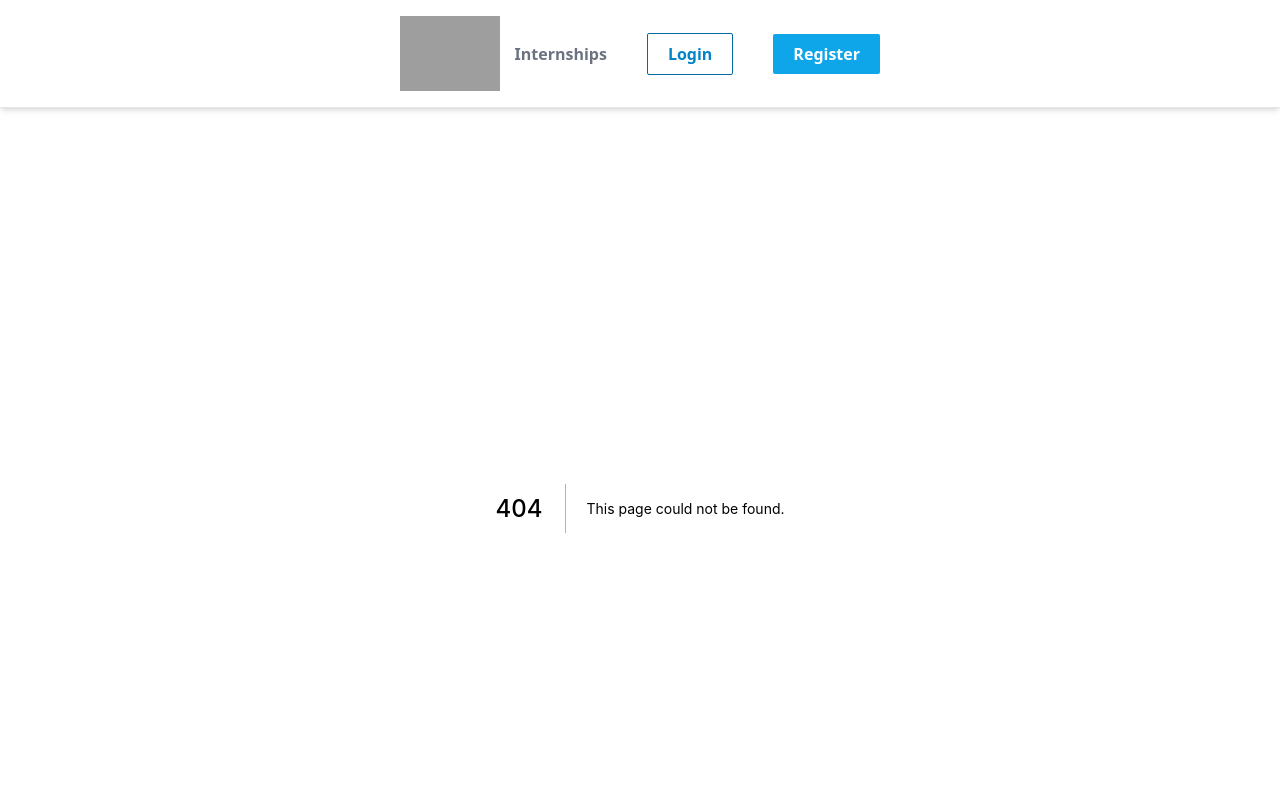
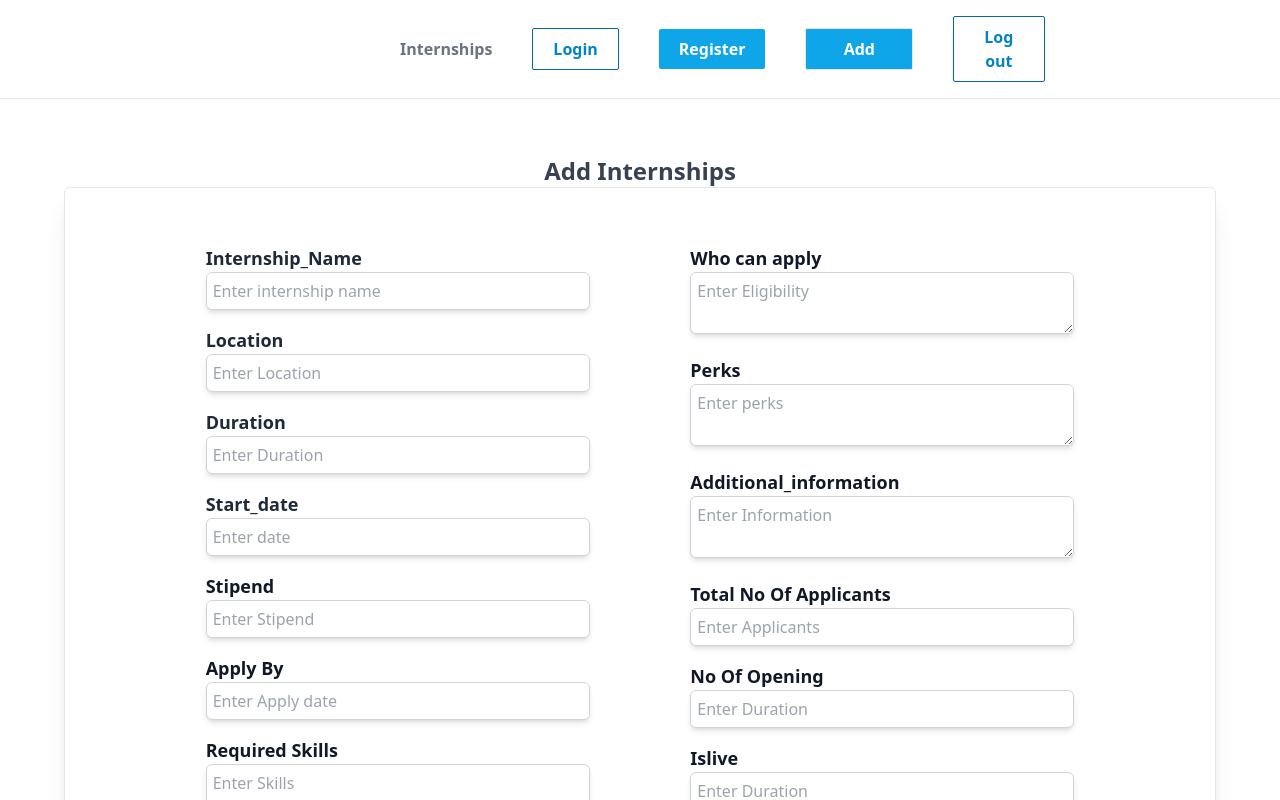
Before and after one commit to vidhi000/I-Shala, a Next.js app: page /add in a window 1280 px wide. Before the commit this address had no page. Shown: the top 800 px of the page. Built offline with nearby package versions, Linux system fonts and the light colour scheme; grey boxes are pictures that could not be loaded.

Commit message:
initial commit

```diff
--- a/components/Navbar.js
+++ b/components/Navbar.js
@@ -1,4 +1,3 @@
-import Image from "next/image";
 import Link from "next/link";
 
 const Navbar = () => {
@@ -18,7 +17,14 @@ const Navbar = () => {
             <button className="border px-5 py-2 border-sky-700 rounded-sm font-semibold text-sky-600 hover:shadow-md hover:text-sky-700">Login</button>
             </Link>
             <Link href={'/auth'}>
-            <button className="px-5 py-2 bg-sky-500 hover:bg-sky-600 font-semibold text-white rounded-sm p-5">Register</button>
+            <button className="px-5 py-2 bg-sky-500 hover:bg-sky-600 font-semibold text-white rounded-sm p-5 hover:shadow-md">Register</button>
+            </Link>
+            <Link href='/add'>
+            <p className="text-white font-semibold cursor-pointer border rounded-sm w-32 p-2 text-center bg-sky-500 hover:bg-sky-600">Add</p>
+           </Link>
+
+           <Link href='/'>
+            <button className="border px-5 py-2 border-sky-700 rounded-sm font-semibold text-sky-600 hover:shadow-md hover:text-sky-700">Log out</button>
             </Link>
          </div>
       </nav>
--- /dev/null
+++ b/pages/add.js
@@ -0,0 +1,103 @@
+const add = () => {
+    return (
+        <div className="min-h-screen">
+            <div className="p-7 bg-white">
+                <p className="text-gray-700 font-semibold text-2xl text-center mt-7 ">Add Internships</p>
+                <div className="max-w-6xl mx-auto border border-gray-200 rounded-md p-12 shadow-xl flex justify-evenly">
+
+                {/* <div className="space-y-1">
+                        <label className="block font-semibold ">Email</label>
+                        <input type='email' placeholder="vidhi@example.com"  className="outline-none p-[6px] border rounded-sm border-gray-300 hover:border-sky-500  w-full" />
+                    </div> */}
+                 <div>
+                <div className="p-2">
+                    <label className="text-gray-800 font-semibold text-lg block">Internship_Name</label>
+                    <input type='text' placeholder="Enter internship name" className="shadow-md p-[6px] outline-none border rounded-md border-gray-300 hover:border-sky-600 w-96 " />
+                </div>
+
+                <div className="p-2">
+                    <label className="text-gray-800 font-semibold text-lg block">Location</label>
+                    <input type='text' placeholder="Enter Location" className="shadow-md p-[6px] outline-none border rounded-md border-gray-300 hover:border-sky-600 w-96" />
+                </div>
+
+                <div className="p-2">
+                    <label className="text-gray-800 font-semibold text-lg block">Duration</label>
+                    <input type='text' placeholder="Enter Duration" className="shadow-md p-[6px] outline-none border rounded-md border-gray-300 hover:border-sky-600 w-96" />
+                </div>
+
+                <div className="p-2">
+                    <label className="text-gray-800 font-semibold text-lg block">Start_date</label>
+                    <input type='text' placeholder="Enter date" className="shadow-md p-[6px] outline-none border rounded-md border-gray-300 hover:border-sky-600 w-96" />
+                </div>
+
+                <div className="p-2" >
+                <label className="text-gray-900 font-semibold text-lg block">Stipend</label>
+                    <input type='text' placeholder="Enter Stipend" className="shadow-md p-[6px] outline-none border rounded-md border-gray-300 hover:border-sky-600 w-96" />
+                </div>
+
+                <div className="p-2">
+                <label className="text-gray-900 font-semibold text-lg block">Apply By</label>
+                    <input type='text' placeholder="Enter Apply date" className="shadow-md p-[6px] outline-none border rounded-md border-gray-300 hover:border-sky-600 w-96" />
+                </div>
+
+
+                <div className="p-2">
+                <label className="text-gray-900 font-semibold text-lg block">Required Skills</label>
+                    <textarea type='text' placeholder="Enter Skills" className="shadow-md p-[6px] outline-none border rounded-md border-gray-300 hover:border-sky-600 w-96" />
+                </div>
+
+                <div className="p-2">
+                <label className="text-gray-900 font-semibold text-lg block">Learning Skills By Internshala</label>
+                    <textarea type='text' placeholder="Enter Skills by internshala" className="shadow-md p-[6px] outline-none border rounded-md border-gray-300 hover:border-sky-600 w-96" />
+                </div>
+                </div>
+
+                <div>
+
+                <div className="p-2">
+                <label className="text-gray-900 font-semibold text-lg block">Who can apply</label>
+                    <textarea type='text' placeholder="Enter Eligibility" className="shadow-md p-[6px] outline-none border rounded-md border-gray-300 hover:border-sky-600 w-96" />
+                </div>
+
+                <div className="p-2">
+                <label className="text-gray-900 font-semibold text-lg block">Perks</label>
+                    <textarea type='text' placeholder="Enter perks" className="shadow-md p-[6px] outline-none border rounded-md border-gray-300 hover:border-sky-600 w-96" />
+                </div>
+
+                <div className="p-2">
+                <label className="text-gray-900 font-semibold text-lg block">Additional_information</label>
+                    <textarea type='text' placeholder="Enter Information" className="shadow-md p-[6px] outline-none border rounded-md border-gray-300 hover:border-sky-600 w-96" />
+                </div>
+
+                <div className="p-2">
+                <label className="text-gray-900 font-semibold text-lg block">Total No Of Applicants</label>
+                    <input type='text' placeholder="Enter Applicants" className="shadow-md p-[6px] outline-none border rounded-md border-gray-300 hover:border-sky-600 w-96" />
+                </div>
+
+                <div className="p-2">
+                <label className="text-gray-900 font-semibold text-lg block">No Of Opening</label>
+                    <input type='text' placeholder="Enter Duration" className="shadow-md p-[6px] outline-none border rounded-md border-gray-300 hover:border-sky-600 w-96" />
+                </div>
+
+                <div className="p-2">
+                <label className="text-gray-900 font-semibold text-lg block">Islive</label>
+                    <input type='text' placeholder="Enter Duration" className="shadow-md p-[6px] outline-none border rounded-md border-gray-300 hover:border-sky-600 w-96 " />
+                </div>
+                   <div className="flex items-center justify-center mt-12">
+                   <button className="text-white bg-sky-600 border rounded-md px-6 p-2 justify-center">Create Internship</button>
+                   </div>
+
+                </div>
+                </div>
+
+
+
+
+
+
+            </div>
+        </div>
+    );
+
+}
+export default add
--- a/pages/internship_details.js
+++ b/pages/internship_details.js
@@ -12,10 +12,10 @@ const internship_details = () => {
             </div>
             <div>
 
-                <div className="max-w-screen-lg min-h-screen border rounded-sm mx-auto">
+                <div className="max-w-screen-lg min-h-screen border rounded-lg mx-auto mb-12">
                     {/* <Internship/> */}
 
-                    <div className="bg-white p-5 w-full space-y-5 shadow-lg">
+                    <div className="bg-white p-5 w-full space-y-5 ">
                         <div className='border rounded-md inline-flex'>
                             <TrendingUpIcon className='h-5 w-5 text-sky-600' />
                             <p className='text-gray-800  text-sm inline p-1'>Actively hiring</p>
@@ -126,14 +126,32 @@ const internship_details = () => {
                             <p>4. have relevant skills and interests</p>
                         </div>
 
-                        <div>
+                        <div className='space-y-1'>
                             <p className='text-xl text-gray-800 font-semibold'>
                                 Perks
                             </p>
-                            <p>Certificate</p>
-                            <p>Letter of recommendation</p>
-                            <p>Flexible work hours</p>
+                            <div className='flex space-x-10 text-gray-700'>
+                                <p className='border rounded-md bg-gray-100 p-1 outline-none'>Certificate</p>
+                                <p className='border rounded-md bg-gray-100 p-1'>Letter of recommendation</p>
+                                <p className='border rounded-md bg-gray-100 p-1'>Flexible work hours</p>
+                            </div>
+
                         </div>
+                        <div className='space-y-2'>
+                            <p className='text-xl text-gray-800 font-semibold'>Additional Information</p>
+                            <p className='text-gray-700'>Stipend structure: This is a performance-based internship. In addition to the minimum-assured stipend, you will also
+                                be paid a performance-linked incentive (10% of total funds raised).</p>
+                        </div>
+                        {/* <p className='text-gray-700'>Incentives shall be awarded to the intern based on the performance.</p> */}
+
+                        <div>
+                            <p className='text-xl text-gray-800 font-semibold'>Number of openings</p>
+                            <p>200</p>
+                        </div>
+
+                        <p className='bg-sky-400 text-white font-semibold border rounded-md p-3 w-32 text-lg cursor-pointer hover:bg-sky-500 shadow-lg text-center mx-auto'>Apply now</p>
+
+
 
 
                     </div>
```
